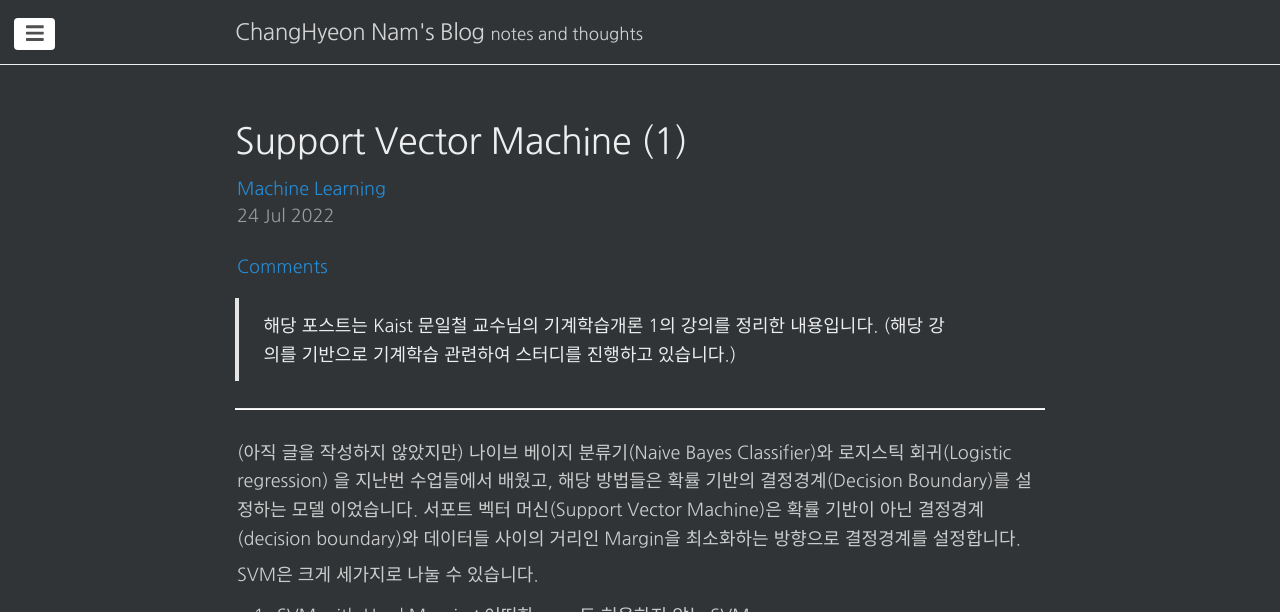
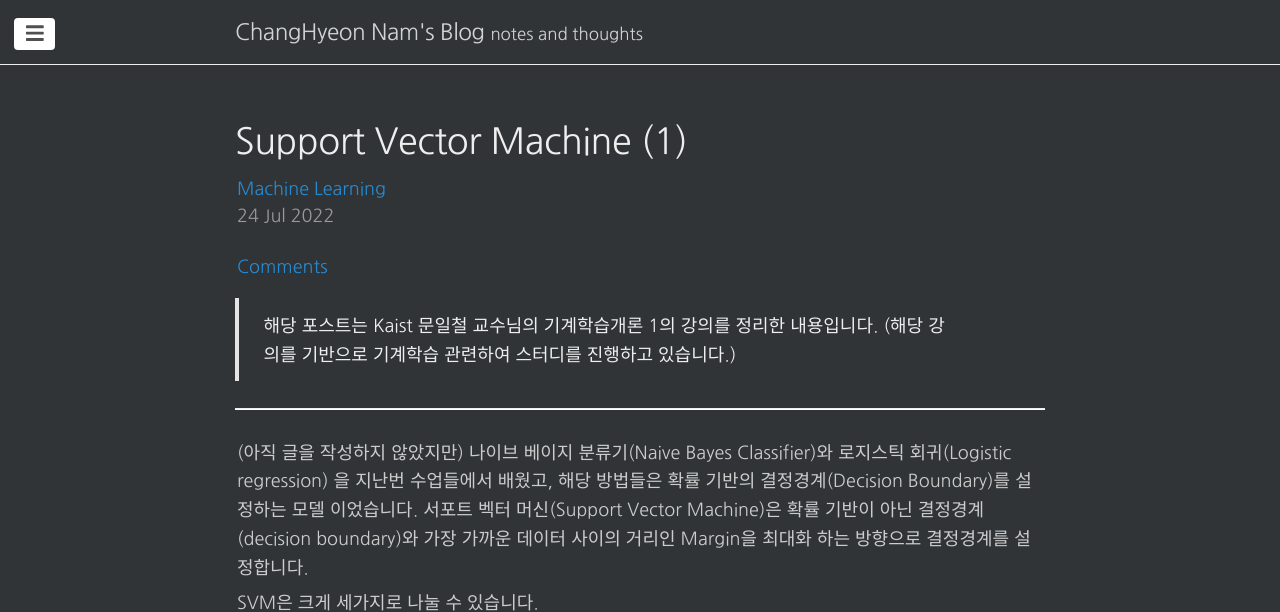
Before and after one commit to changhyeonnam/changhyeonnam.github.io, a Jekyll site: the page built from _posts/2022/2022-7-24-svm_1.md, in a window 1280 px wide and 900 px high, cut to the strip 0-612 px from the top of the window. Built offline with Jekyll 4.4.1, drawn with Linux system fonts in a browser that asks for light colours; nearby versions of some CDN libraries; our own code applies the rules of GitHub Pages for plain Markdown files; formulas are drawn with MathJax 3; comment, search, counter and statistics services are not loaded.

Commit message:
update svm_1.md

```diff
--- a/_posts/2022/2022-7-24-svm_1.md
+++ b/_posts/2022/2022-7-24-svm_1.md
@@ -14,7 +14,7 @@ sitemap :
 
 ---
 
-(아직 글을 작성하지 않았지만) 나이브 베이지 분류기(Naive Bayes Classifier)와 로지스틱 회귀(Logistic regression) 을 지난번 수업들에서 배웠고, 해당 방법들은 확률 기반의 결정경계(Decision Boundary)를 설정하는 모델 이었습니다. 서포트 벡터 머신(Support Vector Machine)은 확률 기반이 아닌 결정경계(decision boundary)와 데이터들 사이의 거리인 Margin을 최소화하는 방향으로 결정경계를 설정합니다.
+(아직 글을 작성하지 않았지만) 나이브 베이지 분류기(Naive Bayes Classifier)와 로지스틱 회귀(Logistic regression) 을 지난번 수업들에서 배웠고, 해당 방법들은 확률 기반의 결정경계(Decision Boundary)를 설정하는 모델 이었습니다. 서포트 벡터 머신(Support Vector Machine)은 확률 기반이 아닌 결정경계(decision boundary)와 가장 가까운 데이터 사이의 거리인 Margin을 최대화 하는 방향으로 결정경계를 설정합니다.
 
 SVM은 크게 세가지로 나눌 수 있습니다.
 
```
